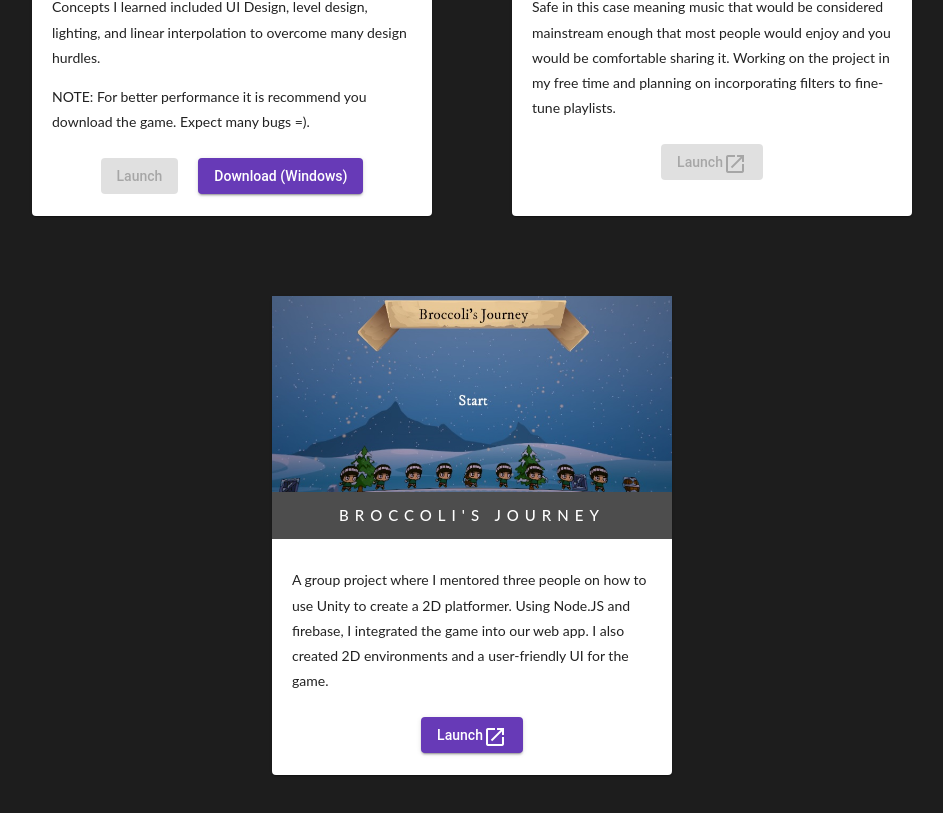
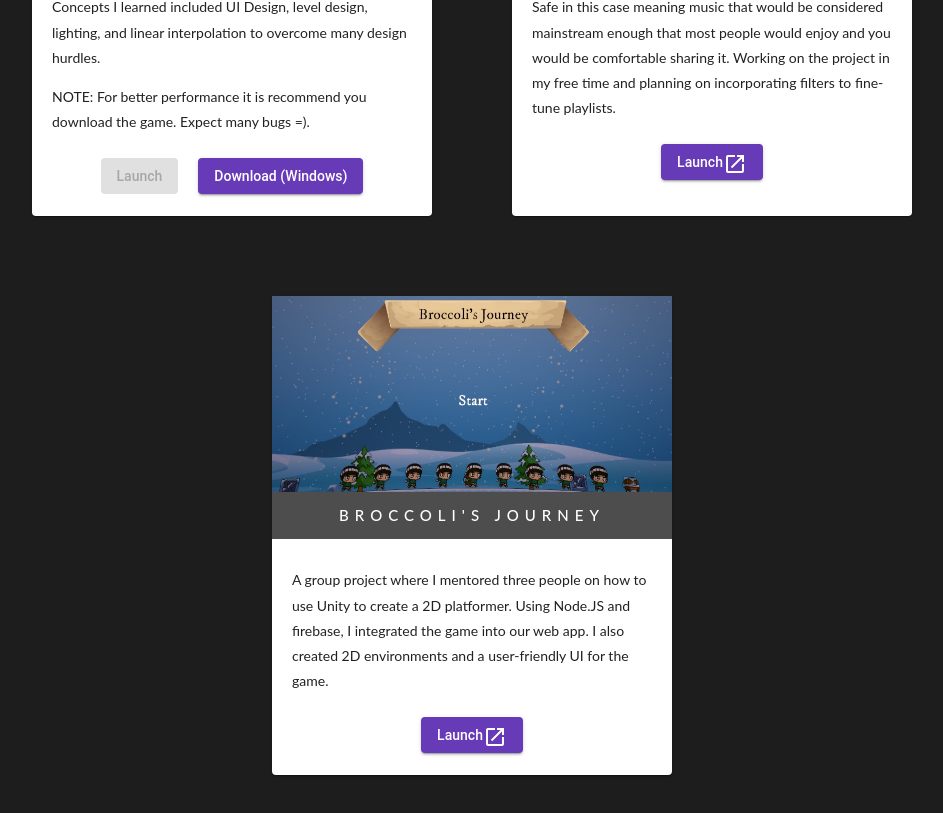
Before and after one commit to PatrykJWisniewski/Portfolio, an Angular app: page / in a window 1280 px wide. Shown: the part 1054-1867 px from the top of the page, without its empty margins (168-1111 px from the left). Built offline with nearby package versions, Linux system fonts and the light colour scheme.

Commit message:
Update app.component.html

```diff
--- a/src/app/app.component.html
+++ b/src/app/app.component.html
@@ -43,7 +43,9 @@
       </p>
     </mat-card-content>
     <mat-card-actions>
-      <button class="button" mat-raised-button color="primary" disabled>Launch<mat-icon>launch</mat-icon></button>
+      <a href="https://spotify-safe-playlists.herokuapp.com/" target="_blank">
+        <button class="button" mat-raised-button color="primary">Launch<mat-icon>launch</mat-icon></button>
+      </a>
     </mat-card-actions>
   </mat-card>
   <mat-card>
```
